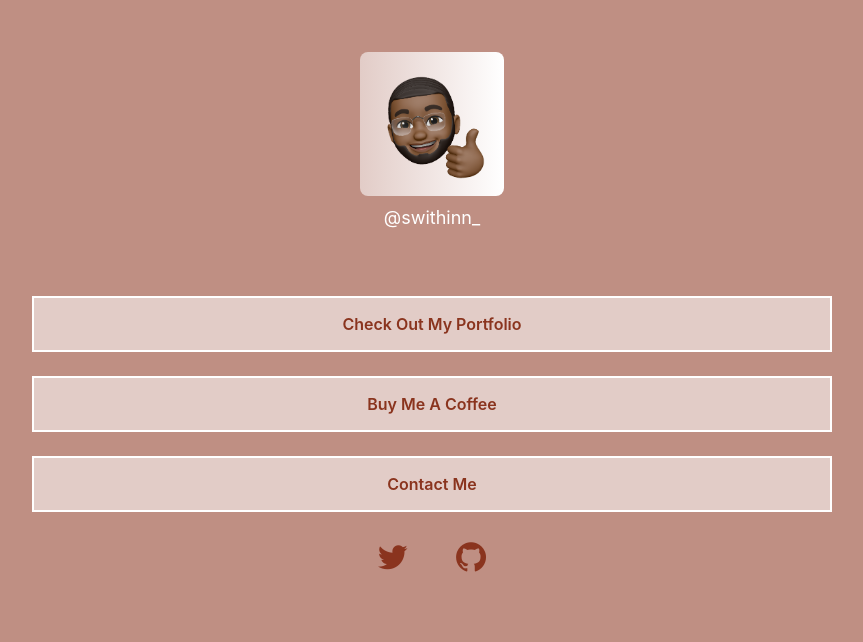
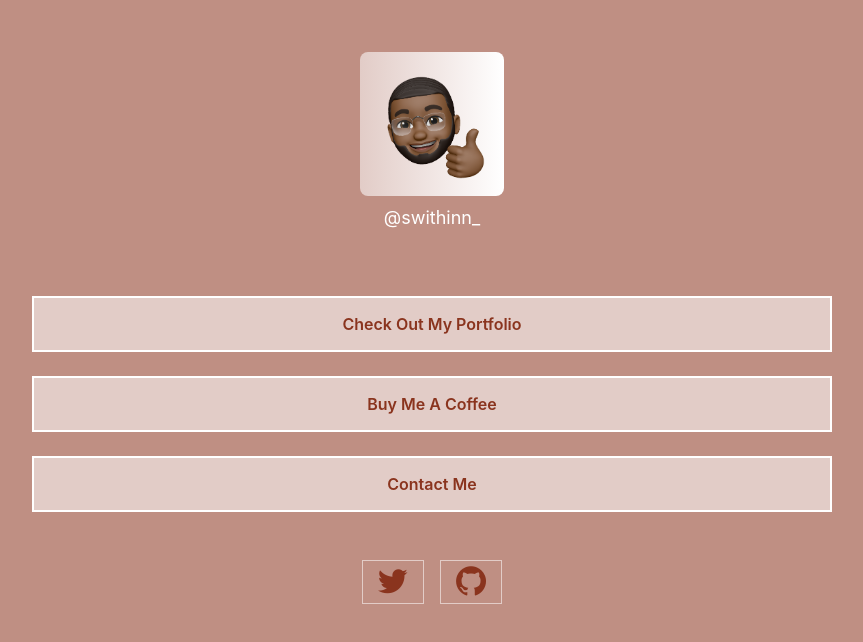
Before and after one commit to JaySwithin/links-in-bio, a React (Create React App) app: page / in a window 1280 px wide. Shown: the top 642 px of the page, without its empty margins (208-1071 px from the left). Built offline with nearby package versions, Linux system fonts and the light colour scheme; the HTML template or start-up script is replaced by a standard one.

Commit message:
Added link tags for icons, made minor changes

```diff
--- a/src/Home.js
+++ b/src/Home.js
@@ -24,7 +24,7 @@ export default function Home() {
 				</a>
 			</div>
 
-			<div className="text-center">
+			<div className="text-center mt-6">
 				<a className="btn btn-outline-primary mr-2" href="https://gmail.com"><i className="bx bxl-twitter text-4xl px-3"></i></a>
 				<a className="btn btn-outline-primary ml-2" href="https://github.com/JaySwithin"><i className="bx bxl-github text-4xl px-3"></i></a>
 			</div>
--- a/src/index.css
+++ b/src/index.css
@@ -50,7 +50,7 @@ code {
 
 .btn-outline-primary {
   color: #8a341e;;
-  border-color: #bf8f83;
+  border-color: #e2ccc7;
 }
 
 
```
